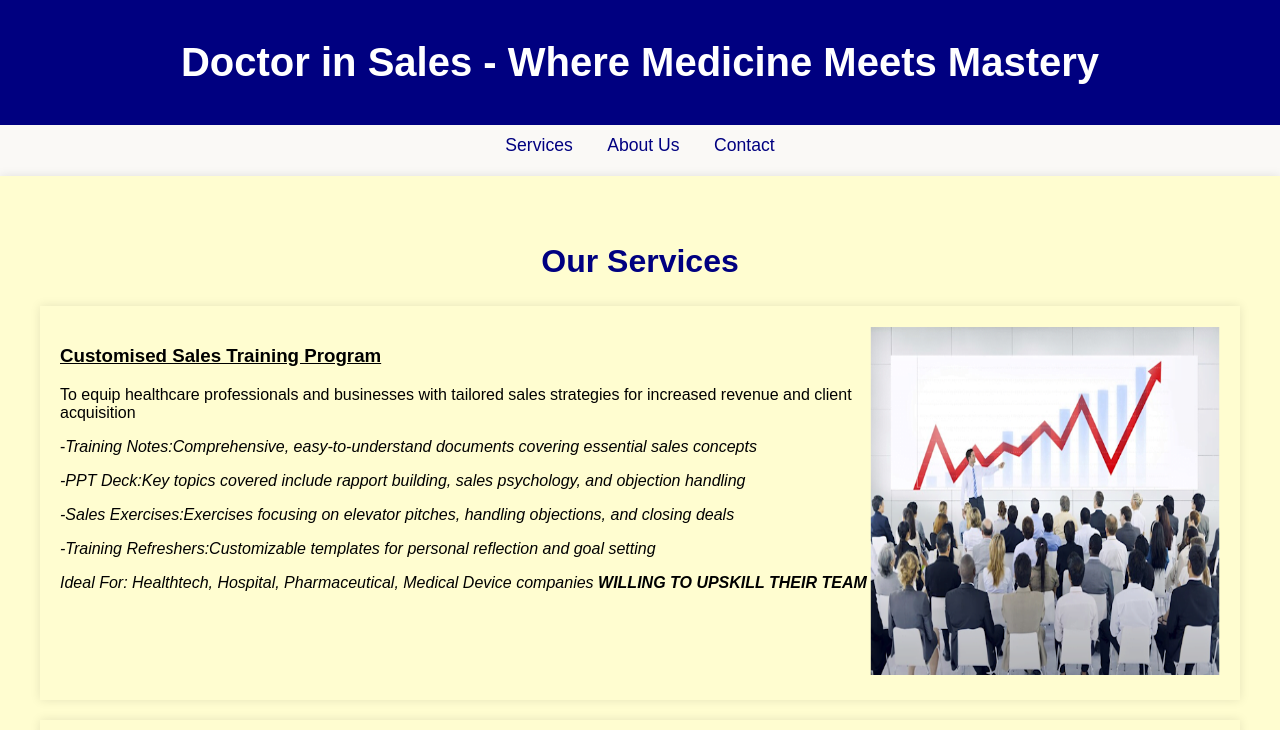
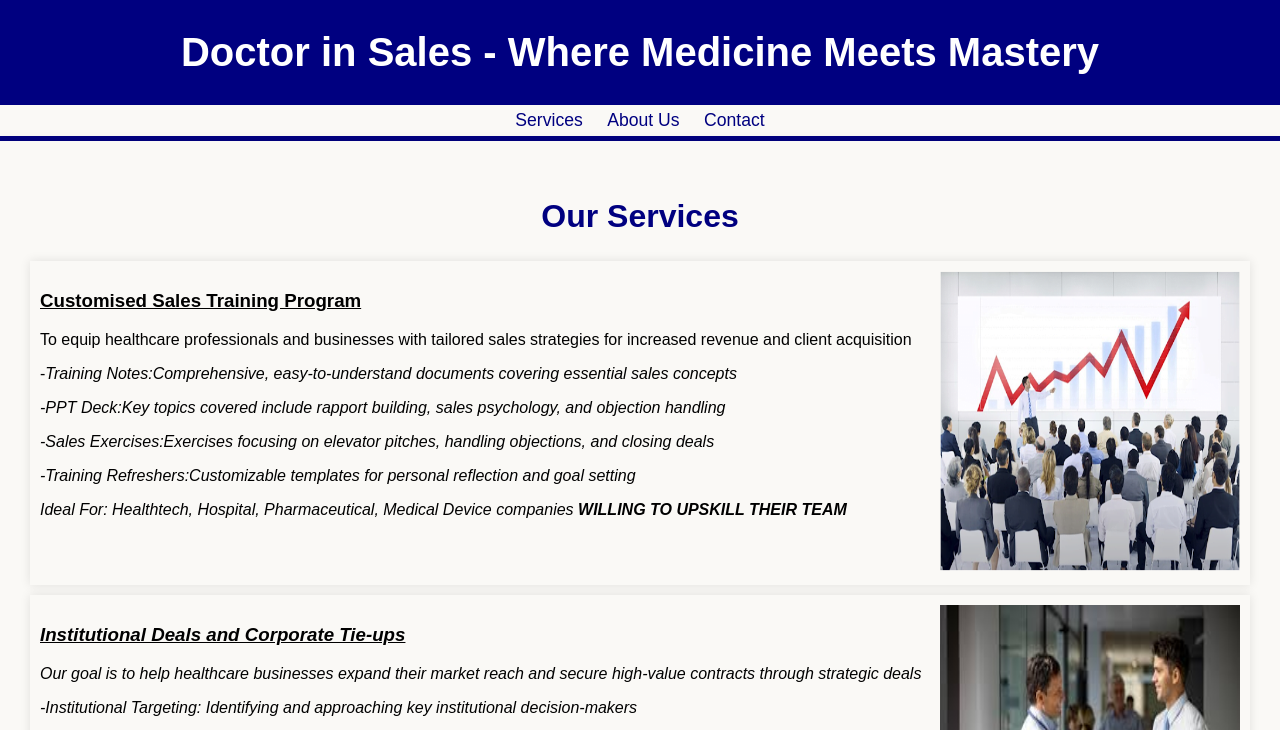
Before and after one commit to drkaransales/Doctor_In_Sales, a plain HTML site: page index.html in a window 1280 px wide. Shown: the top 730 px of the page. Drawn offline with Linux system fonts and the light colour scheme.

Commit message:
Update index.html

```diff
--- a/index.html
+++ b/index.html
@@ -5,22 +5,22 @@
     <meta name="viewport" content="width=device-width, initial-scale=1.0">
     <title>Doctor in Sales</title>
     <style>
-        body { font-family: Arial, sans-serif; margin: 0; padding: 0; background-color: #FAF9F6; }
+        body { font-family: Arial, sans-serif; margin: 0; padding: 0; background-color: #000080; }
 
         .social-media {
             text-align: center;
-            padding: 20px;
+            padding: 10px;
         }
 
         .social-media a {
-            margin: 0 10px;
+            margin: 0 5px;
             text-decoration: none;
         }
 
         header {
             background-color: #000080;
             color: white;
-            padding: 40px;
+            padding: 30px;
             text-align: center;
         }
 
@@ -32,22 +32,22 @@
 
         nav {
             background-color: #FAF9F6;
-            padding: 10px;
+            padding: 5px;
             text-align: center;
             animation: slideIn 1s ease-out;
         }
 
         nav a {
-            margin: 0 15px;
+            margin: 0 10px;
             text-decoration: none;
             color: #000080;
             font-size: 1.1em;
         }
 
         section {
-            padding: 40px;
-            background-color: #FFFDD0;
-            margin: 10px 0;
+            padding: 30px;
+            background-color: #FAF9F6;
+            margin: 5px 0;
             box-shadow: 0 0 10px rgba(0, 0, 0, 0.1);
         }
 
@@ -59,17 +59,17 @@
         }
 
         .service {
-            margin: 20px 0;
+            margin: 10px 0;
             display: flex;
             justify-content: space-between;
-            padding: 20px;
+            padding: 10px;
             box-shadow: 0 0 10px rgba(0, 0, 0, 0.1);
             animation: fadeIn 2s ease-out 0.5s;
         }
 
         .service img {
-            width: 350px;
-            height: 350px;
+            width: 300px;
+            height: 300px;
             transition: transform 0.3s ease;
         }
 
@@ -78,14 +78,14 @@
         }
 
         footer {
-            background-color: #4682B4;
+            background-color: #000080;
             color: white;
-            padding: 20px;
+            padding: 10px;
             text-align: center;
         }
 
         .footer-logo {
-            max-width: 50px;
+            max-width: 30px;
             height: auto;
         }
 
```
